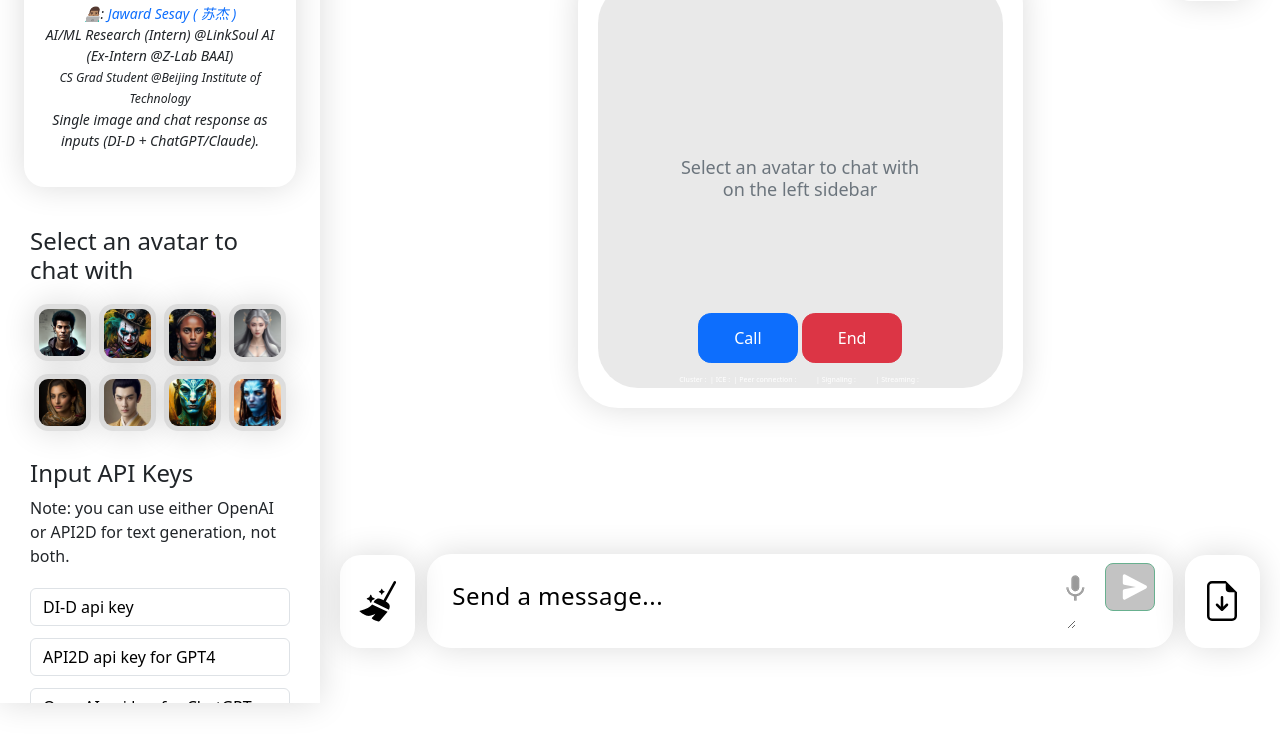
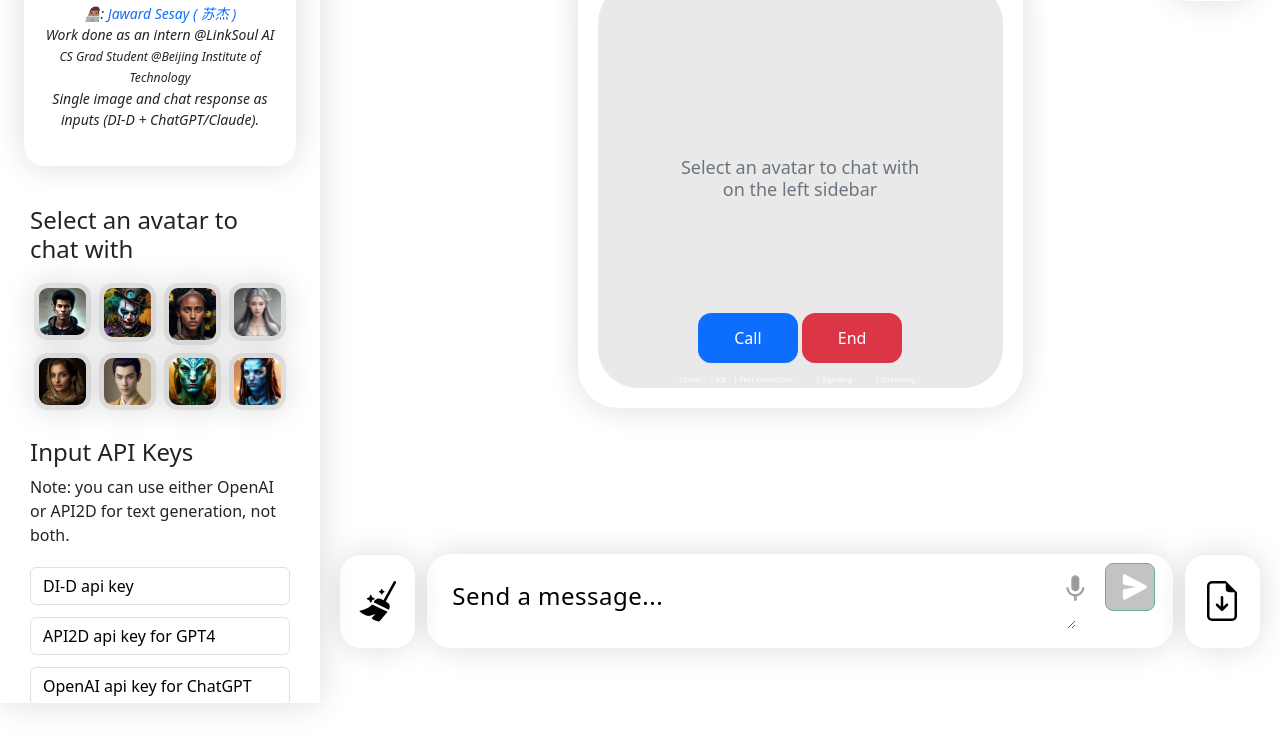
Before and after one commit to Jaykef/AvaChat, a website with bundled scripts: page index.html in a window 1280 px wide. Shown: the part 97-832 px from the top of the page. Built offline with nearby package versions, Linux system fonts and the light colour scheme.

Commit message:
Update index.html

```diff
--- a/index.html
+++ b/index.html
@@ -23,7 +23,7 @@
       <div class="col-sm-3">
           <div class="intro-card">
             <h1 class="text-center">AvaChat</h1>
-            <p class="text-center fst-italic desc">👨🏽‍💻: <a href="https://github.com/Jaykef" target="_blank" style="text-decoration: none;font-size: 14px;">Jaward Sesay ( 苏杰 )</a><br> AI/ML Research (Intern) @LinkSoul AI <br>(Ex-Intern @Z-Lab BAAI) <br><small> CS Grad Student @Beijing Institute of Technology</small><br>Single image and chat response as inputs (DI-D + ChatGPT/Claude).</p>
+            <p class="text-center fst-italic desc">👨🏽‍💻: <a href="https://github.com/Jaykef" target="_blank" style="text-decoration: none;font-size: 14px;">Jaward Sesay ( 苏杰 )</a><br> Work done as an intern @LinkSoul AI  <br><small> CS Grad Student @Beijing Institute of Technology</small><br>Single image and chat response as inputs (DI-D + ChatGPT/Claude).</p>
           </div>
 
           <div class="col-md-12 p-3 mb-2 mt-4 d-block">
```
